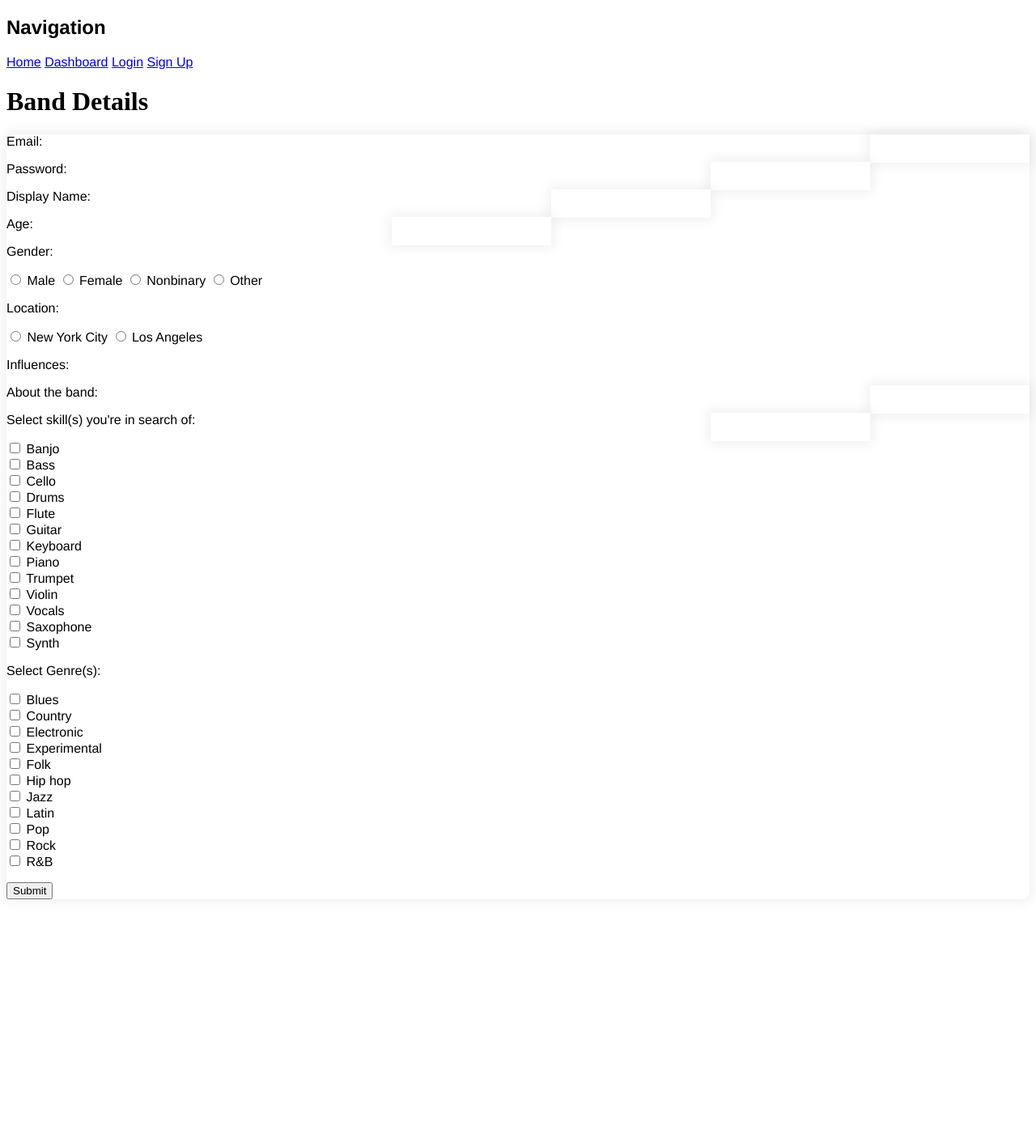
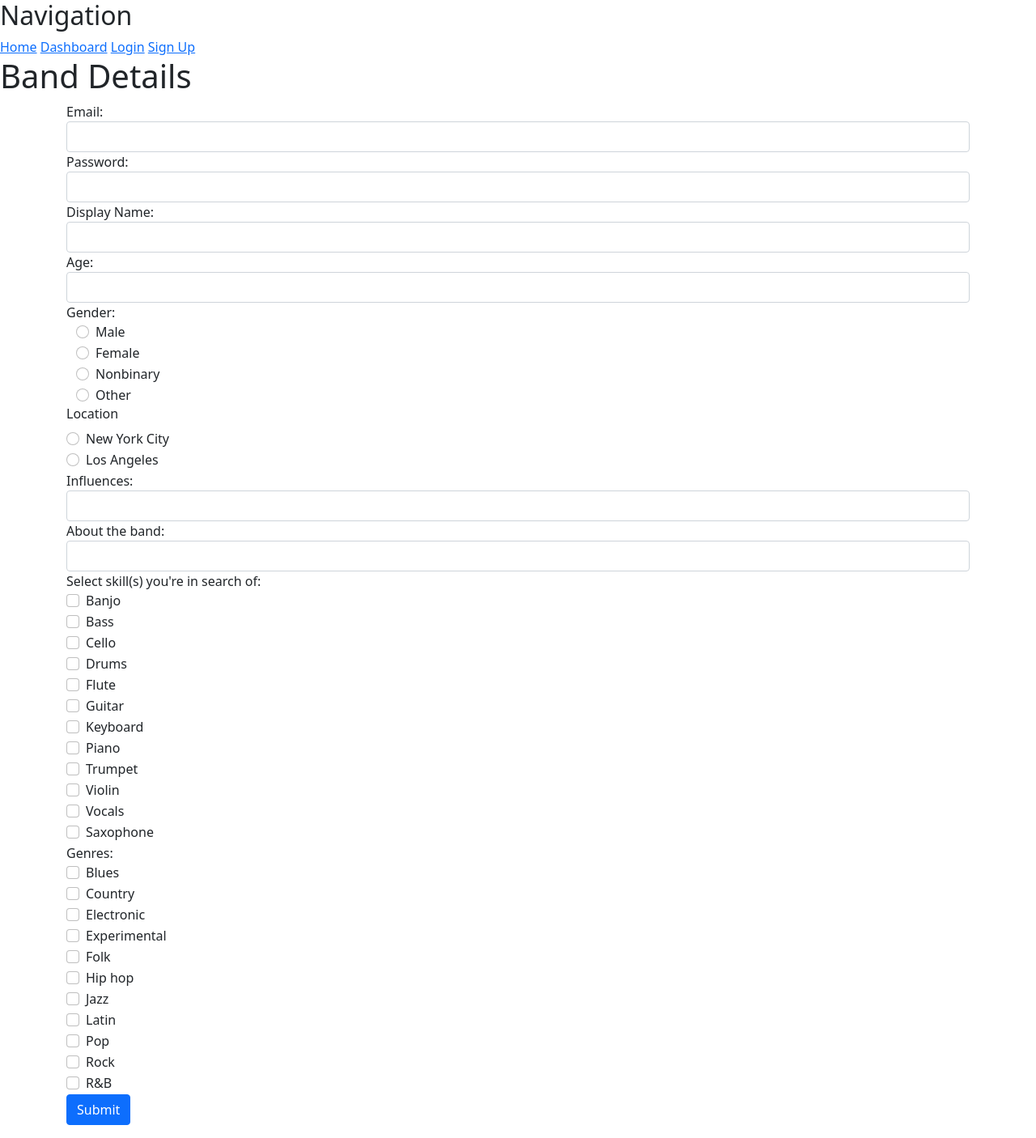
Before and after one commit to rachelmcginn/instajam, a Flask app: page /create-band in a window 1280 px wide. Shown: the whole page at 81% size. Before the commit the page ends 1111 px from the top, so only its background shows below. Run offline with Flask 2, Linux system fonts and the light colour scheme; some libraries are stand-ins or nearby versions.

Commit message:
Worked on create-band styling

```diff
--- a/server.py
+++ b/server.py
@@ -276,7 +276,7 @@ def matched():
 #     return render_template('user_profile.html', band=band_id)
 
 ###Contact match###
-#twilio api key
+#twilio api
 
 
 
--- a/static/style.css
+++ b/static/style.css
@@ -1,40 +1,41 @@
 @import url('/static/Ramabhadra/Ramabhadra-Regular.ttf');
 
-h1 {
+/* h1 {
     font-family: Ramabhadra;
-}
+} */
 
+/*
 body {
     font-family: Helvetica, sans-serif;
     /* background-color: #F24940; */
     /* color: #; */
     /* text-align: center; */
-    height: 100%
-}
+    /* height: 100%; */
+/* } */
 
-form {
+/* form {
     background-color: white;
     box-shadow:0 0 15px 4px rgba(0,0,0,0.06);
     border-radius:10px;
 
-}
+} */
 
-input[type=text] {
+/* input[type=text] {
     padding:10px;
     border:0;
     box-shadow:0 0 15px 4px rgba(0,0,0,0.06);
     display: inline-block;
     float: right;
 
-    }
+    } */
 
-input[type=password] {
+/* input[type=password] {
     padding:10px;
     border:0;
     box-shadow:0 0 15px 4px rgba(0,0,0,0.06);
     display: inline-block;
     float: right;
-}
+} */
 
 /* div {
     border-radius: 25px;
--- a/templates/base.html
+++ b/templates/base.html
@@ -1,9 +1,15 @@
 <!doctype html>
 <html>
   <head>
+    <!-- bootstrap -->
+    <link href="https://cdn.jsdelivr.net/npm/bootstrap@5.0.1/dist/css/bootstrap.min.css" rel="stylesheet"
+    integrity="sha384-+0n0xVW2eSR5OomGNYDnhzAbDsOXxcvSN1TPprVMTNDbiYZCxYbOOl7+AMvyTG2x" crossorigin="anonymous">
+    <!-- custom -->
     <link rel="stylesheet" href="static/style.css">
+
     <meta charset="utf-8">
     <meta name="viewport" content="width=device-width">
+
     <title>
       {% block title %}Instajam{% endblock %}
     </title>
@@ -29,5 +35,21 @@
     {% block body %}{% endblock %}
 
     {% block after_body %}{% endblock %}
+
+    <!-- jQuery script tag -->
+    <script
+      src="https://code.jquery.com/jquery-3.6.0.js"
+      integrity="sha256-H+K7U5CnXl1h5ywQfKtSj8PCmoN9aaq30gDh27Xc0jk="
+      crossorigin="anonymous">
+    </script>
+
+    <!-- Script tags from getbootstrap.com -->
+    <script src="https://cdn.jsdelivr.net/npm/popper.js@1.16.0/dist/umd/popper.min.js"
+    integrity="sha384-Q6E9RHvbIyZFJoft+2mJbHaEWldlvI9IOYy5n3zV9zzTtmI3UksdQRVvoxMfooAo" crossorigin="anonymous">
+    </script>
+
+    <script src="https://stackpath.bootstrapcdn.com/bootstrap/4.4.1/js/bootstrap.min.js"
+    integrity="sha384-wfSDF2E50Y2D1uUdj0O3uMBJnjuUD4Ih7YwaYd1iqfktj0Uod8GCExl3Og8ifwB6" crossorigin="anonymous">
+    </script>
   </body>
 </html>
--- a/templates/create-band.html
+++ b/templates/create-band.html
@@ -3,103 +3,247 @@
 
 {% block body %}
   <h1>Band Details</h1>
-  <div>
-    <form action="/handle-create-band" method="POST">
-      <p>
-        Email: <input type="text" name="email">
-      </p>
+    <div class="container">
+      <form action="/handle-create-band" method="POST">
+        <div class="form-group">
+          Email: <input type="text" class="form-control" name="email">
+        </div>
+        <div class="form-group">
+          Password: <input type="password" class="form-control" name="password">
+        </div>
 
-      <p>
-        Password: <input type="password" name="password">
-      </p>
+        <!--Password repeat form-->
 
-      <!--Password repeat form-->
+        <div class="form-group">
+          Display Name: <input type="text" class="form-control" name="display_name">
+        </div>
 
-      <p>
-        Display Name: <input type="text" name="display_name">
-      </p>
+        <div class="form-group">
+          Age: <input type="text" class="form-control" name="age">
+        </div>
 
-      <p>
-        Age: <input type="text" name="age">
-      </p>
+          <!-- gender and location rendering as "on" in db -->
 
-      <p>Gender:</p>
-      <input type="radio" id="Male" name="gender">
-      <label for="male">Male</label>
-      <input type="radio" id="Female" name="gender">
-      <label for="female">Female</label>
-      <input type="radio" id="Nonbinary" name="gender">
-      <label for="nonbinary">Nonbinary</label>
-      <input type="radio" id="Other" name="gender">
-      <label for="other">Other</label>
+          Gender:
+        <div class="container">
 
-      <p>Location: </p>
-      <input type="radio" id="New York City" name="location">
-      <label for="New York City">New York City</label>
-      <input type="radio" id="Los Angeles" name="location">
-      <label for="Los Angeles">Los Angeles</label>
+          <div class="form-check">
+            <label class="form-check-label" for="male">Male
+              <input type="radio" class="form-check-input" id="Male" name="gender">
+            </label>
+          </div>
 
-      <p>Influences:</p>
-      <input type="text" name="influences">
 
-      <p>About the band:</p>
-      <input type="text" name="description">
+          <div class="form-check">
+            <label for="female">Female
+              <input type="radio" class="form-check-input" id="Female" name="gender">
+            </label>
+          </div>
 
-      <p>Select skill(s) you're in search of:</p>
-      <input type="checkbox" id="banjo" name="skills" value="banjo">
-      <label for="banjo">Banjo</label><br>
-      <input type="checkbox" id="bass" name="skills" value="bass">
-      <label for="bass">Bass</label><br>
-      <input type="checkbox" id="cello" name="skills" value="cello">
-      <label for="cello">Cello</label><br>
-      <input type="checkbox" id="drums" name="skills" value="drums">
-      <label for="drums">Drums</label><br>
-      <input type="checkbox" id="flute" name="skills" value="flute">
-      <label for="flute">Flute</label><br>
-      <input type="checkbox" id="guitar" name="skills" value="guitar">
-      <label for="guitar">Guitar</label><br>
-      <input type="checkbox" id="keyboard" name="skills" value="keyboard">
-      <label for="keyboard">Keyboard</label><br>
-      <input type="checkbox" id="piano" name="skills" value="piano">
-      <label for="piano">Piano</label><br>
-      <input type="checkbox" id="trumpet" name="skills" value="trumpet">
-      <label for="trumpet">Trumpet</label><br>
-      <input type="checkbox" id="violin" name="skills" value="violin">
-      <label for="violin">Violin</label><br>
-      <input type="checkbox" id="vocals" name="skills" value="vocals">
-      <label for="vocals">Vocals</label><br>
-      <input type="checkbox" id="saxophone" name="skills" value="saxophone">
-      <label for="saxophone">Saxophone</label><br>
-      <input type="checkbox" id="synth" name="skills" value="synth">
-      <label for="synth">Synth</label><br>
 
-      <p>Select Genre(s):</p>
-      <input type="checkbox" id="blues" name="genres" value="blues">
-      <label for="blues">Blues</label><br>
-      <input type="checkbox" id="country" name="genres" value="country">
-      <label for="country">Country</label><br>
-      <input type="checkbox" id="electronic" name="genres" value="electronic">
-      <label for="electronic">Electronic</label><br>
-      <input type="checkbox" id="experimental" name="genres" value="experimental">
-      <label for="experimental">Experimental</label><br>
-      <input type="checkbox" id="folk" name="genres" value="folk">
-      <label for="folk">Folk</label><br>
-      <input type="checkbox" id="hip hop" name="genres" value="hip hop">
-      <label for="hip hop">Hip hop</label><br>
-      <input type="checkbox" id="jazz" name="genres" value="jazz">
-      <label for="jazz">Jazz</label><br>
-      <input type="checkbox" id="latin" name="genres" value="latin">
-      <label for="latin">Latin</label><br>
-      <input type="checkbox" id="pop" name="genres" value="pop">
-      <label for="pop">Pop</label><br>
-      <input type="checkbox" id="Rock" name="genres" value="rock">
-      <label for="rock">Rock</label><br>
-      <input type="checkbox" id="R&B" name="genres" value="R&B">
-      <label for="R&B">R&B</label><br>
+          <div class="form-check">
+            <label for="nonbinary">Nonbinary
+              <input type="radio" class="form-check-input" id="Nonbinary" name="gender">
+            </label>
+          </div>
 
-      <p><input type="submit"></p>
+          <div class="form-check">
+            <label for="other">Other
+              <input type="radio" class="form-check-input" id="Other" name="gender">
+            </label>
+          </div>
+      </div>
 
-    </form>
-</div>
+        <h6>Location</h6>
+        <div class="form-check">
+          <label for="New York City">New York City
+            <input type="radio" class="form-check-input" id="New York City" name="location">
+          </label>
+        </div>
+
+        <div class="form-check">
+          <label for="Los Angeles">Los Angeles
+            <input type="radio" class="form-check-input" id="Los Angeles" name="location">
+          </label>
+        </div>
+
+        <!-- fix gender and location -->
+        Influences:
+        <div class="form-group">
+          <input type="text" class="form-control" name="influences">
+        </div>
+
+        About the band:
+        <div class="form-group">
+          <input type="text" class="form-control" name="description">
+        </div>
+
+        Select skill(s) you're in search of:
+        <div class="form-check">
+          <input class="form-check-input" type="checkbox" id="banjo" name="skills" value="banjo">
+          <label class="form-check-label" for="banjo">
+            Banjo
+          </label>
+        </div>
+
+        <div class="form-check">
+          <input class="form-check-input" type="checkbox" id="bass" name="skills" value="bass">
+          <label class="form-check-label" for="bass">
+            Bass
+          </label>
+        </div>
+
+        <div class="form-check">
+          <input class="form-check-input" type="checkbox" id="cello" name="skills" value="cello">
+          <label class="form-check-label" for="cello">
+            Cello
+          </label>
+        </div>
+
+        <div class="form-check">
+          <input class="form-check-input" type="checkbox" id="drums" name="skills" value="drums">
+          <label class="form-check-label" for="drums">
+            Drums
+          </label>
+        </div>
+
+        <div class="form-check">
+          <input class="form-check-input" type="checkbox" id="flute" name="skills" value="flute">
+          <label class="form-check-label" for="flute">
+            Flute
+          </label>
+        </div>
+
+        <div class="form-check">
+          <input class="form-check-input" type="checkbox" id="guitar" name="skills" value="guitar">
+          <label class="form-check-label" for="guitar">
+            Guitar
+          </label>
+        </div>
+
+        <div class="form-check">
+          <input class="form-check-input" type="checkbox" id="keyboard" name="skills" value="keyboard">
+          <label class="form-check-label" for="keyboard">
+            Keyboard
+          </label>
+        </div>
+
+        <div class="form-check">
+          <input class="form-check-input" type="checkbox" id="piano" name="skills" value="piano">
+          <label class="form-check-label" for="piano">
+            Piano
+          </label>
+        </div>
+
+        <div class="form-check">
+          <input class="form-check-input" type="checkbox" id="trumpet" name="skills" value="trumpet">
+          <label class="form-check-label" for="trumpet">
+            Trumpet
+          </label>
+        </div>
+
+        <div class="form-check">
+          <input class="form-check-input" type="checkbox" id="violin" name="skills" value="violin">
+          <label class="form-check-label" for="violin">
+            Violin
+          </label>
+        </div>
+
+        <div class="form-check">
+          <input class="form-check-input" type="checkbox" id="vocals" name="skills" value="vocals">
+          <label class="form-check-label" for="vocals">
+            Vocals
+          </label>
+        </div>
+
+        <div class="form-check">
+          <input class="form-check-input" type="checkbox" id="saxophone" name="skills" value="saxophone">
+          <label class="form-check-label" for="saxophone">
+            Saxophone
+          </label>
+        </div>
+
+        Genres:
+        <div class="form-check">
+          <input class="form-check-input" type="checkbox" id="blues" name="genres" value="blues">
+          <label class="form-check-label" for="blues">
+            Blues
+          </label>
+        </div>
+
+        <div class="form-check">
+          <input class="form-check-input" type="checkbox" id="country" name="genres" value="country">
+          <label class="form-check-label" for="country">
+            Country
+          </label>
+        </div>
+
+        <div class="form-check">
+          <input class="form-check-input" type="checkbox" id="electronic" name="genres" value="electronic">
+          <label class="form-check-label" for="electronic">
+            Electronic
+          </label>
+        </div>
+
+        <div class="form-check">
+          <input class="form-check-input" type="checkbox" id="experimental" name="genres" value="experimental">
+          <label class="form-check-label" for="experimental">
+            Experimental
+          </label>
+        </div>
+
+        <div class="form-check">
+          <input class="form-check-input" type="checkbox" id="folk" name="genres" value="folk">
+          <label class="form-check-label" for="folk">
+            Folk
+          </label>
+        </div>
+
+        <div class="form-check">
+          <input class="form-check-input" type="checkbox" id="hip hop" name="genres" value="hip hop">
+          <label class="form-check-label" for="hip hop">
+            Hip hop
+          </label>
+        </div>
+
+        <div class="form-check">
+          <input class="form-check-input" type="checkbox" id="jazz" name="genres" value="jazz">
+          <label class="form-check-label" for="jazz">
+            Jazz
+          </label>
+        </div>
+
+        <div class="form-check">
+          <input class="form-check-input" type="checkbox" id="latin" name="genres" value="latin">
+          <label class="form-check-label" for="latin">
+            Latin
+          </label>
+        </div>
+
+        <div class="form-check">
+          <input class="form-check-input" type="checkbox" id="pop" name="genres" value="pop">
+          <label class="form-check-label" for="pop">
+            Pop
+          </label>
+        </div>
+
+        <div class="form-check">
+          <input class="form-check-input" type="checkbox" id="Rock" name="genres" value="rock">
+          <label class="form-check-label" for="rock">
+            Rock
+          </label>
+        </div>
+
+        <div class="form-check">
+          <input class="form-check-input" type="checkbox" id="R&B" name="genres" value="R&B">
+          <label class="form-check-label" for="R&B">
+            R&B
+          </label>
+        </div>
+
+        <p><input type="submit" class="btn btn-primary"></p>
+
+      </form>
+  </div>
 
     {% endblock %}
```
Also changed, not shown: crud.py (+18 -4 lines), seed_database.py (+27 -23 lines), 1 other file.
